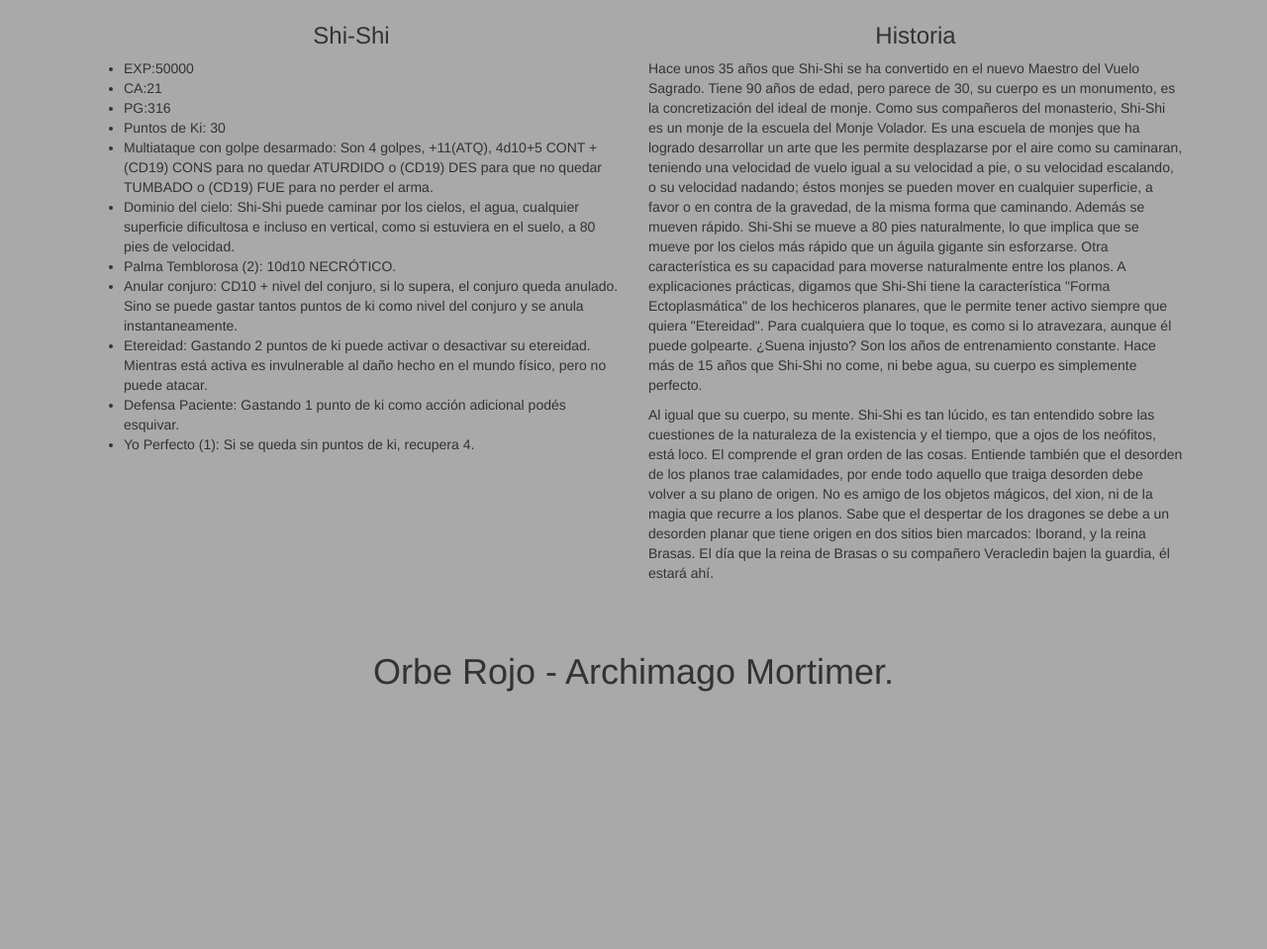
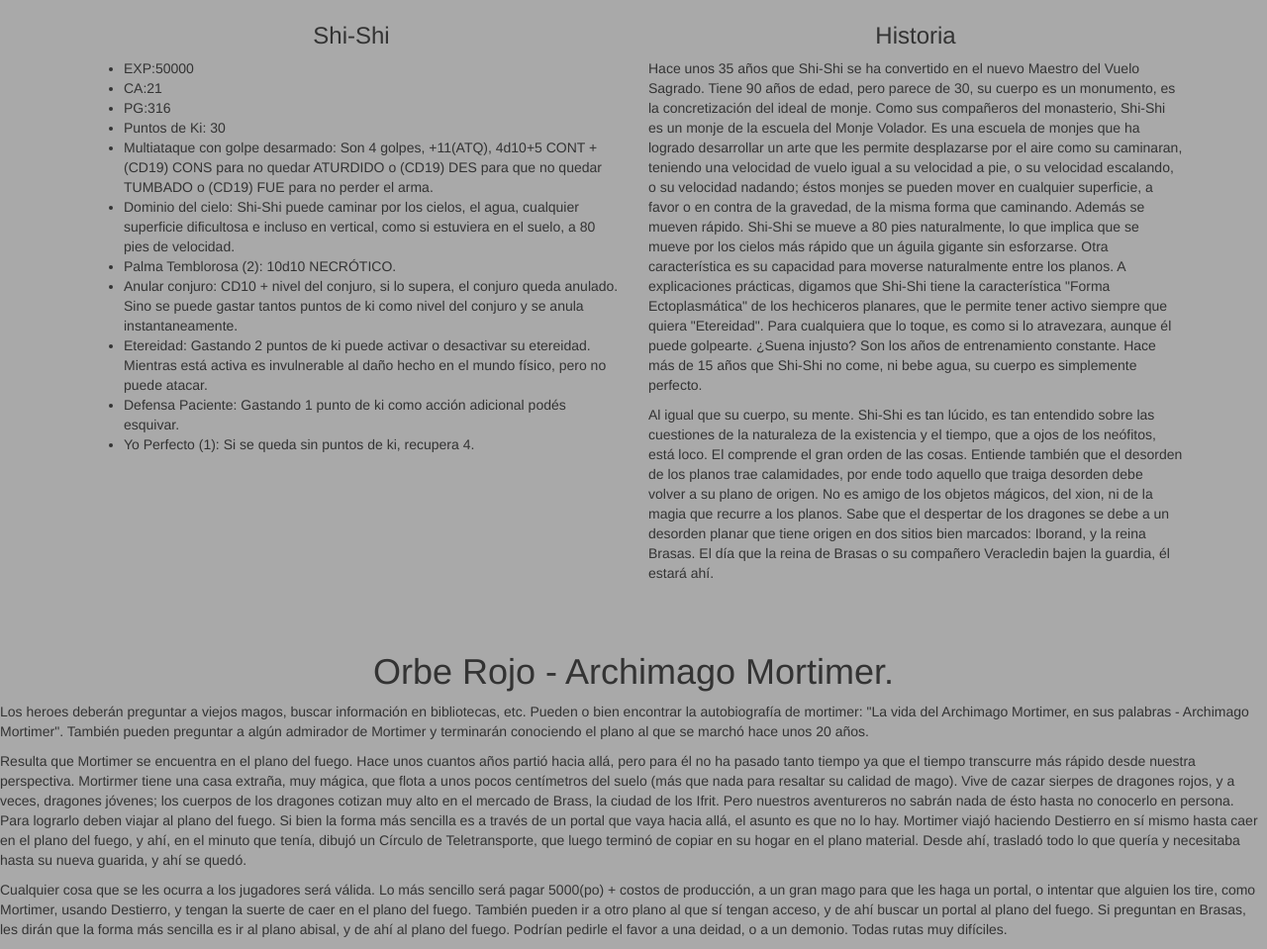
Before and after one commit to dantezunino/dadosparalaparty, a plain HTML site: page en-busca-de-los-orbes.html in a window 1280 px wide. Shown: the part 1422-2381 px from the top of the page at 99% size. Before the commit the page ends 2131 px from the top, so only its background shows below. Drawn offline with nearby package versions, Linux system fonts and the light colour scheme.

Commit message:
cosas nuevas

```diff
--- a/en-busca-de-los-orbes.html
+++ b/en-busca-de-los-orbes.html
@@ -185,5 +185,21 @@
 <div>
     <h1 style="text-align: center;">Orbe Rojo - Archimago Mortimer.</h1>
 </div>
+<p>
+    Los heroes deberán preguntar a viejos magos, buscar información en bibliotecas, etc. Pueden o bien encontrar la autobiografía de mortimer: "La vida del Archimago Mortimer, en sus palabras - Archimago Mortimer".
+    También pueden preguntar a algún admirador de Mortimer y terminarán conociendo el plano al que se marchó hace unos 20 años.
+</p>
+<p>Resulta que Mortimer se encuentra en el plano del fuego. Hace unos cuantos años partió hacia allá, pero para él no ha pasado tanto tiempo ya que el tiempo transcurre más
+    rápido desde nuestra perspectiva. Mortirmer tiene una casa extraña, muy mágica, que flota a unos pocos centímetros del suelo (más que nada para resaltar su calidad de mago). Vive de cazar
+    sierpes de dragones rojos, y a veces, dragones jóvenes; los cuerpos de los dragones cotizan muy alto en el mercado de Brass, la ciudad de los Ifrit. Pero nuestros aventureros no sabrán
+    nada de ésto hasta no conocerlo en persona. Para lograrlo deben viajar al plano del fuego. Si bien la forma más sencilla es a través de un portal que vaya hacia allá, el asunto
+    es que no lo hay. Mortimer viajó haciendo Destierro en sí mismo hasta caer en el plano del fuego, y ahí, en el minuto que tenía, dibujó un Círculo de Teletransporte, que luego
+    terminó de copiar en su hogar en el plano material. Desde ahí, trasladó todo lo que quería y necesitaba hasta su nueva guarida, y ahí se quedó.
+</p>
+<p>
+    Cualquier cosa que se les ocurra a los jugadores será válida. Lo más sencillo será pagar 5000(po) + costos de producción, a un gran mago para que les haga un portal, o intentar que alguien los tire, como Mortimer, usando
+    Destierro, y tengan la suerte de caer en el plano del fuego. También pueden ir a otro plano al que sí tengan acceso, y de ahí buscar un portal al plano del fuego. Si preguntan en Brasas, les dirán que
+    la forma más sencilla es ir al plano abisal, y de ahí al plano del fuego. Podrían pedirle el favor a una deidad, o a un demonio. Todas rutas muy difíciles.
+</p>
 </body>
 </html>
```
Also changed, not shown: batrok-tribu.html (+0 -1 lines).
